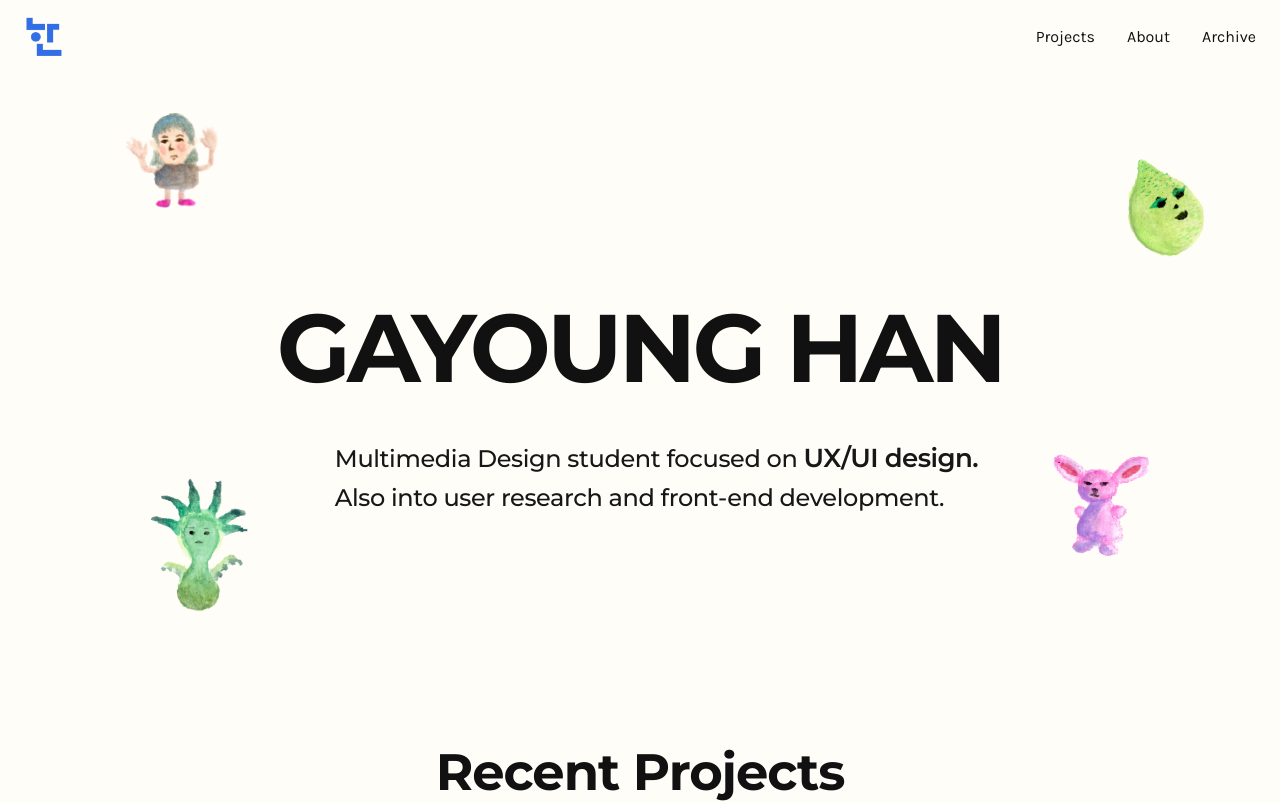
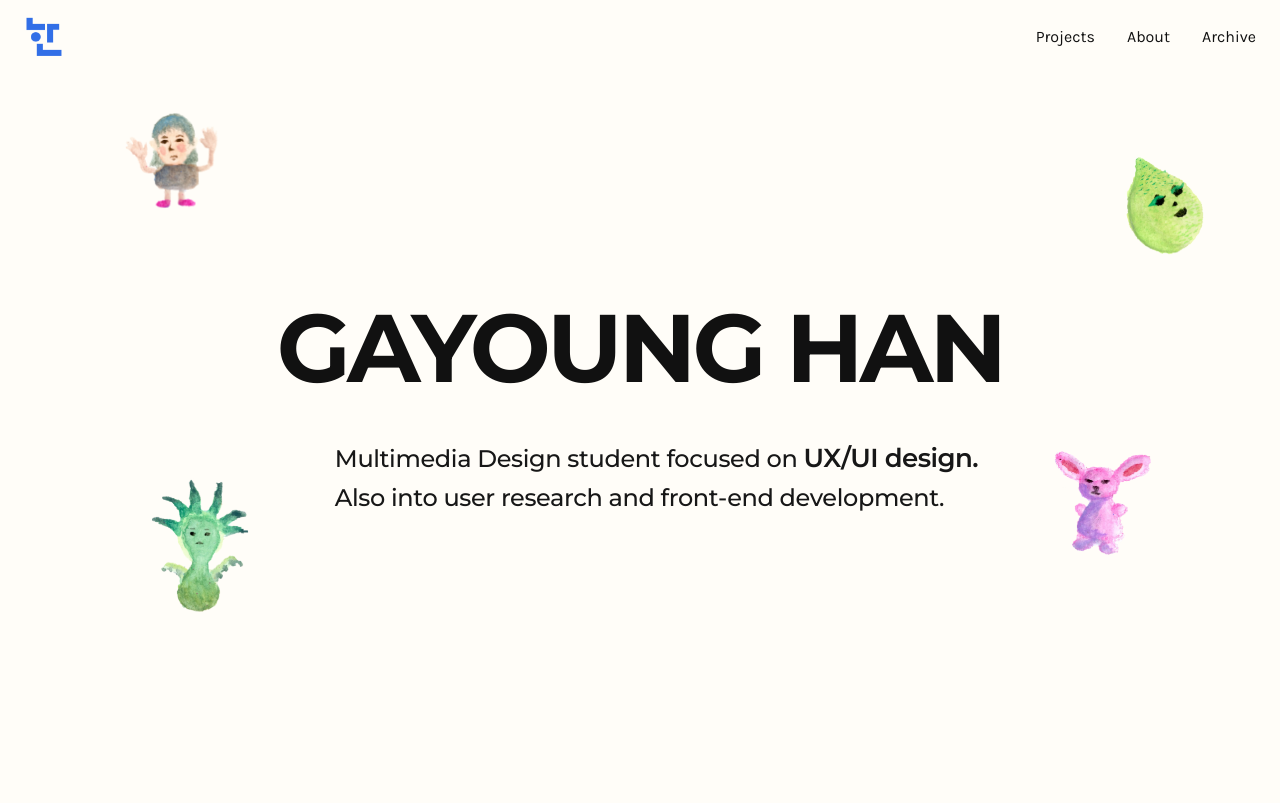
Before and after one commit to Lunanuna/portfolio, a React (Vite) app: page / in a window 1280 px wide. Shown: the top 803 px of the page. Built offline with nearby package versions, Linux system fonts and the light colour scheme.

Commit message:
어디보자~

```diff
--- a/src/components/Main.module.css
+++ b/src/components/Main.module.css
@@ -16,7 +16,7 @@
   display: block;
 
   width: 100%;
-  max-height: 85vh;
+  max-height: 100vh;
 
   background:#FFFDF8;
   color: #111111;
```
